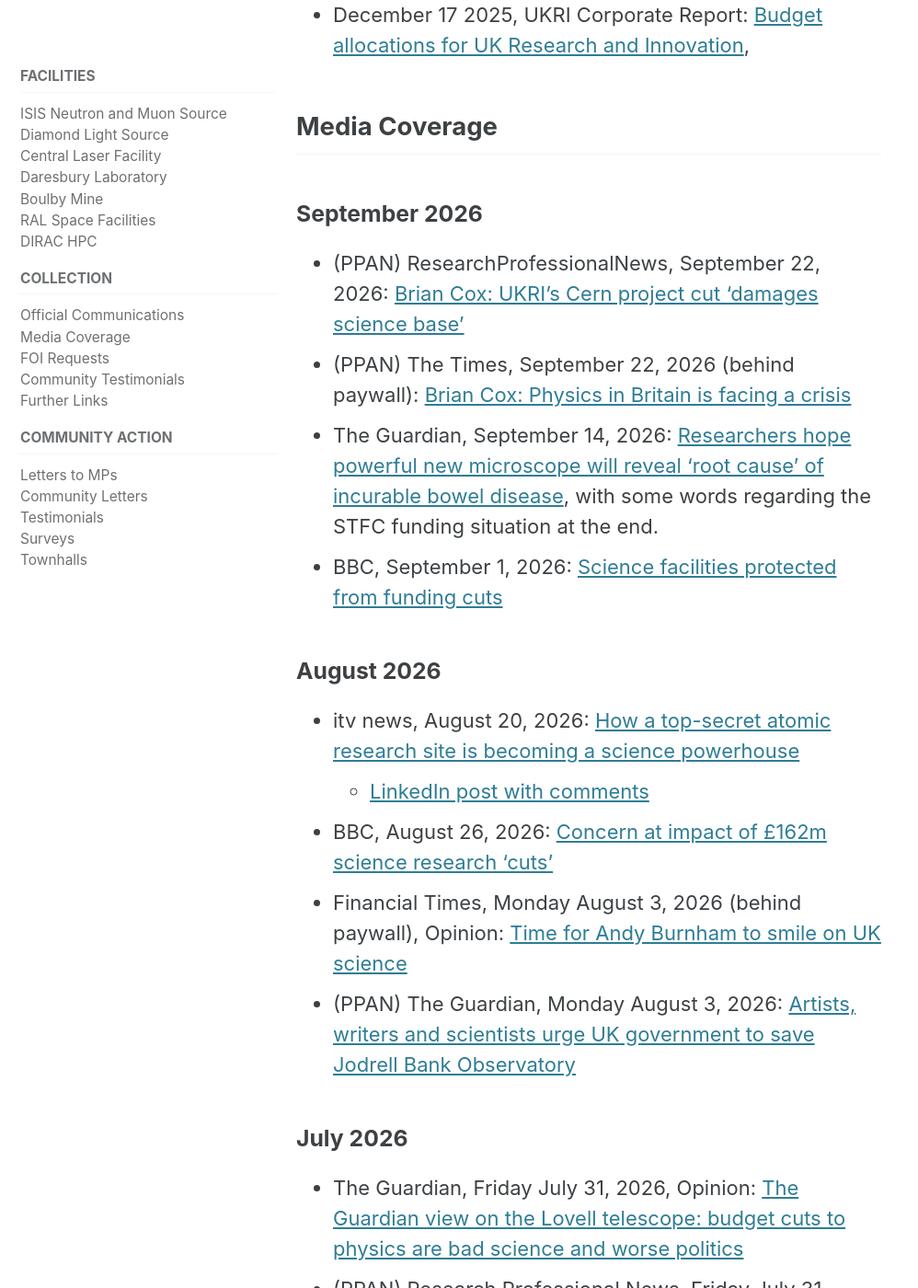
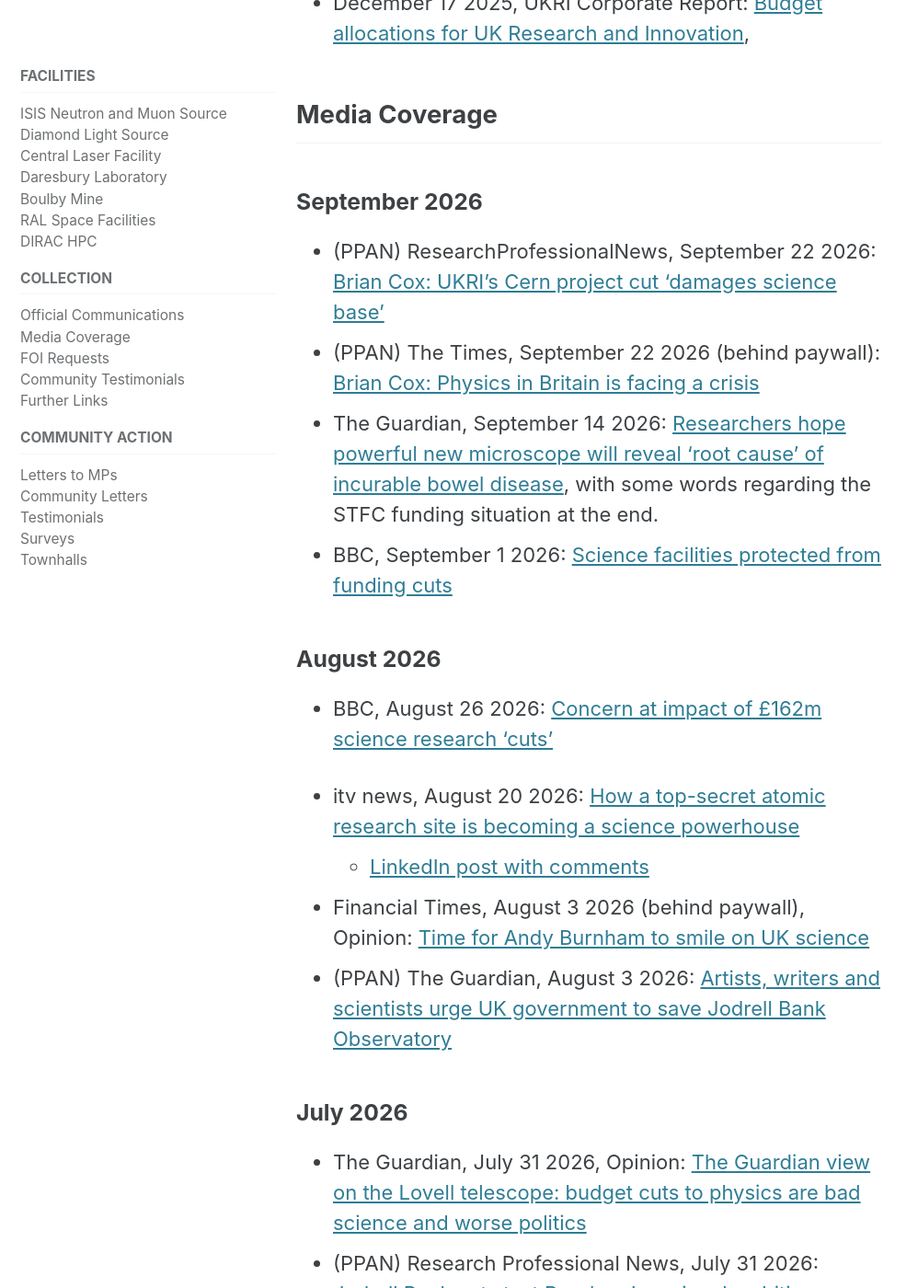
Before and after one commit to research-facilities-community/index, a Jekyll site: the page built from _pages/collection.md, in a window 1280 px wide and 1400 px high, scrolled down 2401 px. Shown: the whole window at 92% size, without its empty margins (0-998 px from the left). Built offline with Jekyll 4.4.1, drawn with Linux system fonts in a browser that asks for light colours; cached includes are drawn as plain includes; some of the changed text lies outside the part shown.

Commit message:
Update collection.md with additional sources and links

```diff
--- a/_pages/collection.md
+++ b/_pages/collection.md
@@ -17,8 +17,7 @@
 
 **NOTE:** All the correspondence sent to the Science, Innovation and Technology committee is available at this [link](https://committees.parliament.uk/committee/135/science-innovation-and-technology-committee/publications/3/correspondence/)
 
-{: .notice--warning}
-update for completeness, add sources - e.g. for discussions and communications in Commons and Lords, communications from UKRI to the community etc.
+{: .notice--warning} update for completeness, add sources - e.g. for discussions and communications in Commons and Lords, communications from UKRI to the community etc.
 
 ### September 2026
 
@@ -51,23 +50,25 @@
 
 ### September 2026
 
-- (PPAN) ResearchProfessionalNews, September 22, 2026: [Brian Cox: UKRI’s Cern project cut ‘damages science base’](https://www.researchprofessionalnews.com/rr-news-uk-research-councils-2026-9-brian-cox-ukri-s-cern-project-cut-damages-science-base/)
-- (PPAN) The Times, September 22, 2026 (behind paywall): [Brian Cox: Physics in Britain is facing a crisis](https://www.thetimes.com/uk/science/article/physics-uk-crisis-brian-cox-m78shg3s8)
-- The Guardian, September 14, 2026: [Researchers hope powerful new microscope will reveal ‘root cause’ of incurable bowel disease](https://www.theguardian.com/society/2026/sep/14/new-microscope-discovery-hopes-incurable-inflammatory-bowel-disease-crohns-science-treatment), with some words regarding the STFC funding situation at the end.
-- BBC, September 1, 2026: [Science facilities protected from funding cuts](https://www.bbc.co.uk/news/articles/cvgy0xgq75no)
+- (PPAN) ResearchProfessionalNews, September 22 2026: [Brian Cox: UKRI’s Cern project cut ‘damages science base’](https://www.researchprofessionalnews.com/rr-news-uk-research-councils-2026-9-brian-cox-ukri-s-cern-project-cut-damages-science-base/)
+- (PPAN) The Times, September 22 2026 (behind paywall): [Brian Cox: Physics in Britain is facing a crisis](https://www.thetimes.com/uk/science/article/physics-uk-crisis-brian-cox-m78shg3s8)
+- The Guardian, September 14 2026: [Researchers hope powerful new microscope will reveal ‘root cause’ of incurable bowel disease](https://www.theguardian.com/society/2026/sep/14/new-microscope-discovery-hopes-incurable-inflammatory-bowel-disease-crohns-science-treatment), with some words regarding the STFC funding situation at the end.
+- BBC, September 1 2026: [Science facilities protected from funding cuts](https://www.bbc.co.uk/news/articles/cvgy0xgq75no)
 
 ### August 2026
 
-- itv news, August 20, 2026: [How a top-secret atomic research site is becoming a science powerhouse](https://www.itv.com/watch/news/how-a-top-secret-atomic-research-site-is-becoming-a-science-powerhouse/9lvzs02)
+- BBC, August 26 2026: [Concern at impact of £162m science research 'cuts'](https://www.bbc.com/news/articles/cr4v0n3z16ko)
+
+- itv news, August 20 2026: [How a top-secret atomic research site is becoming a science powerhouse](https://www.itv.com/watch/news/how-a-top-secret-atomic-research-site-is-becoming-a-science-powerhouse/9lvzs02)
 	- [LinkedIn post with comments](https://lnkd.in/p/eaGhZewH)
-- BBC, August 26, 2026: [Concern at impact of £162m science research 'cuts'](https://www.bbc.com/news/articles/cr4v0n3z16ko)
-- Financial Times, Monday August 3, 2026 (behind paywall), Opinion: [Time for Andy Burnham to smile on UK science](https://www.ft.com/content/1419a5f5-1bd7-4b89-b667-45c2789769ef?syn-25a6b1a6=1)
-- (PPAN) The Guardian, Monday August 3, 2026: [Artists, writers and scientists urge UK government to save Jodrell Bank Observatory](https://www.theguardian.com/science/2026/aug/03/jodrell-bank-observatory-artists-writers-scientists-letter)
+
+- Financial Times, August 3 2026 (behind paywall), Opinion: [Time for Andy Burnham to smile on UK science](https://www.ft.com/content/1419a5f5-1bd7-4b89-b667-45c2789769ef?syn-25a6b1a6=1)
+- (PPAN) The Guardian, August 3 2026: [Artists, writers and scientists urge UK government to save Jodrell Bank Observatory](https://www.theguardian.com/science/2026/aug/03/jodrell-bank-observatory-artists-writers-scientists-letter)
 
 ### July 2026
 
-- The Guardian, Friday July 31, 2026, Opinion: [The Guardian view on the Lovell telescope: budget cuts to physics are bad science and worse politics](https://www.theguardian.com/commentisfree/2026/jul/31/the-guardian-view-on-the-lovell-telescope-cuts-physics-bad-science-politics)
-- (PPAN) Research Professional News, Friday July 31, 2026: [Jodrell Bank cuts test Burnham’s regional ambitions](https://www.researchprofessionalnews.com/rr-news-uk-research-councils-2026-7-jodrell-bank-cuts-first-test-to-burnham-s-regional-ambitions/ )
+- The Guardian, July 31 2026, Opinion: [The Guardian view on the Lovell telescope: budget cuts to physics are bad science and worse politics](https://www.theguardian.com/commentisfree/2026/jul/31/the-guardian-view-on-the-lovell-telescope-cuts-physics-bad-science-politics)
+- (PPAN) Research Professional News, July 31 2026: [Jodrell Bank cuts test Burnham’s regional ambitions](https://www.researchprofessionalnews.com/rr-news-uk-research-councils-2026-7-jodrell-bank-cuts-first-test-to-burnham-s-regional-ambitions/ )
 - (PPAN) Letters to The Guardian, Friday July 31, 2026: [Don’t let Jodrell Bank Observatory become another industrial museum](https://www.theguardian.com/science/2026/jul/31/dont-let-jodrell-bank-observatory-become-another-industrial-museum)
 
 - Institute of Physics (IOP), July 30 2026: [Future of UK physics threatened by 'ruinous' funding cuts, says Institute of Physics – Physics World](https://physicsworld.com/a/future-of-uk-physics-threatened-by-ruinous-funding-cuts-says-institute-of-physics/)
@@ -75,7 +76,7 @@
 - (PPAN) The Guardian, July 27, 2026: [Jodrell Bank Observatory facing closure after major funder cuts support](https://www.theguardian.com/science/2026/jul/27/jodrell-bank-observatory-facing-closure-uk )
 
 
-- Times Higher Education, July 8, 2026 (behind paywall): [Onwurah: ‘doctoring’ of STFC minutes raises governance concerns](https://www.timeshighereducation.com/news/onwurah-doctoring-stfc-minutes-raises-governance-concerns)
+- Times Higher Education, July 8 2026 (behind paywall): [Onwurah: ‘doctoring’ of STFC minutes raises governance concerns](https://www.timeshighereducation.com/news/onwurah-doctoring-stfc-minutes-raises-governance-concerns)
 
 
 ## Freedom of Information Requests {#FOI}
@@ -99,7 +100,7 @@
 
 ## Community Testimonials {#testimonials}
 
-- LinkedIn, August 27, 2026 [The STFC Cuts Dementia Researchers Need to Know About](https://www.linkedin.com/pulse/stfc-cuts-dementia-researchers-need-know-adam-smith-u1ome/?trackingId=00cprPRUSuqKfDkC6kRIXA%3D%3D) - "[The funding cuts don't] mean that the research will definitely come to an end. It is possible for scientists to transfer their experiments to facilities in other parts of Europe, in North America or in Asia, and international collaboration has always been a feature of this type of work. However, obtaining access abroad is competitive, costly and more difficult to organise, especially for early-career researchers and smaller teams. Over time, the people, the partnerships and the expertise are likely to move to where the equipment is located. The UK could therefore continue to fund dementia research while much of the analysis, the training and the eventual economic benefit take place in countries that have decided to keep the necessary facilities."
+- LinkedIn, August 27 2026 [The STFC Cuts Dementia Researchers Need to Know About](https://www.linkedin.com/pulse/stfc-cuts-dementia-researchers-need-know-adam-smith-u1ome/?trackingId=00cprPRUSuqKfDkC6kRIXA%3D%3D) - "[The funding cuts don't] mean that the research will definitely come to an end. It is possible for scientists to transfer their experiments to facilities in other parts of Europe, in North America or in Asia, and international collaboration has always been a feature of this type of work. However, obtaining access abroad is competitive, costly and more difficult to organise, especially for early-career researchers and smaller teams. Over time, the people, the partnerships and the expertise are likely to move to where the equipment is located. The UK could therefore continue to fund dementia research while much of the analysis, the training and the eventual economic benefit take place in countries that have decided to keep the necessary facilities."
 
 
 ## Further Links {#further_links}
```
